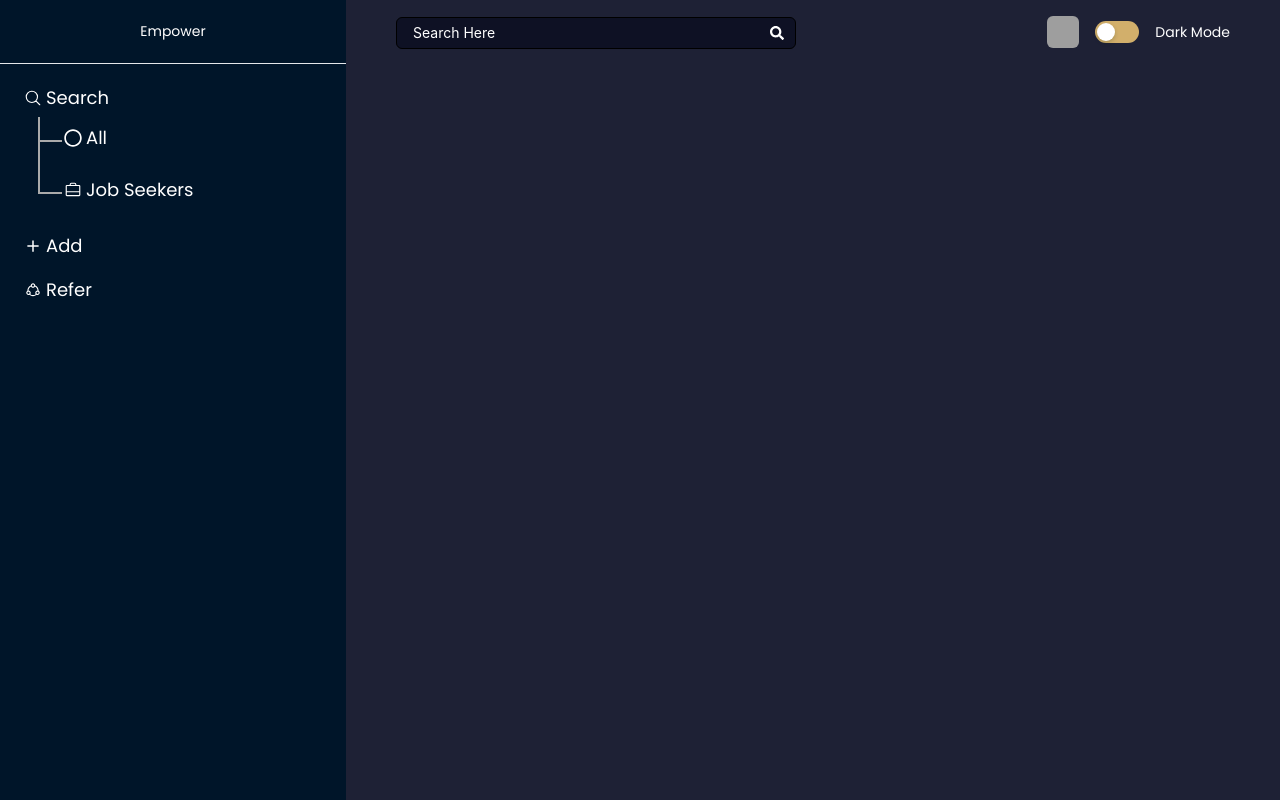
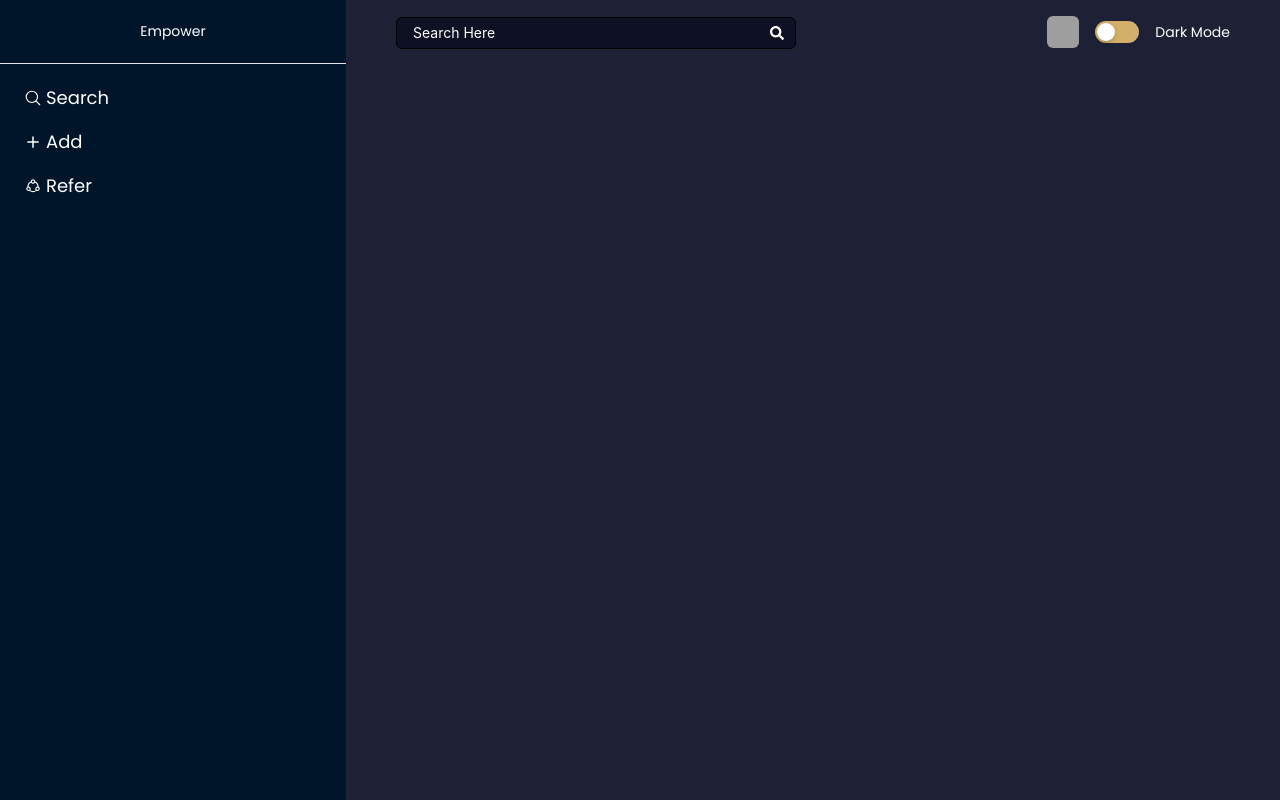
Before and after one commit to hemantdevgithub/empower-web, a React (Vite) app: page / in a window 1280 px wide. Built offline with nearby package versions, Linux system fonts and the light colour scheme; grey boxes are pictures that could not be loaded.

Commit message:
DISCORDED

```diff
--- a/src/routes/common.routes.tsx
+++ b/src/routes/common.routes.tsx
@@ -1,31 +1,16 @@
 import AddLanding from "@/pages/add/add-landing";
 import ReferPage from "@/pages/refer/refer-page";
 import SearchLanding from "@/pages/search/search-landing";
-import JobSeekers from "@/pages/search/service-providers/job-seekers";
-import { FaRegCircle } from "react-icons/fa";
 import { HiOutlineMagnifyingGlass } from "react-icons/hi2";
 import { IoMdAdd } from "react-icons/io";
 import { LiaShareAltSolid } from "react-icons/lia";
-import { PiSuitcaseSimple } from "react-icons/pi";
 
 export const commonPaths = [
   {
     name: "Search",
+    path: "search",
     icon: HiOutlineMagnifyingGlass,
-    children: [
-      {
-        element: <SearchLanding />,
-        path: "search",
-        name: "All",
-        icon: FaRegCircle,
-      },
-      {
-        name: "Job Seekers",
-        path: "search/job-seekers",
-        element: <JobSeekers />,
-        icon: PiSuitcaseSimple,
-      },
-    ],
+    element: <SearchLanding />,
   },
   {
     name: "Add",
```
